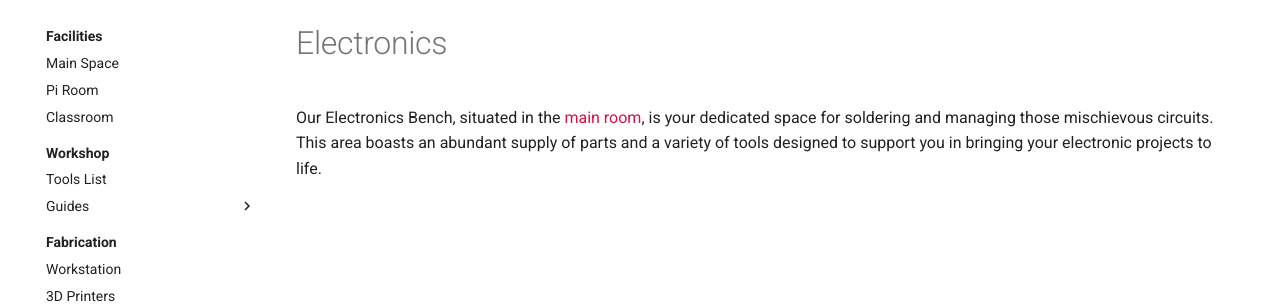
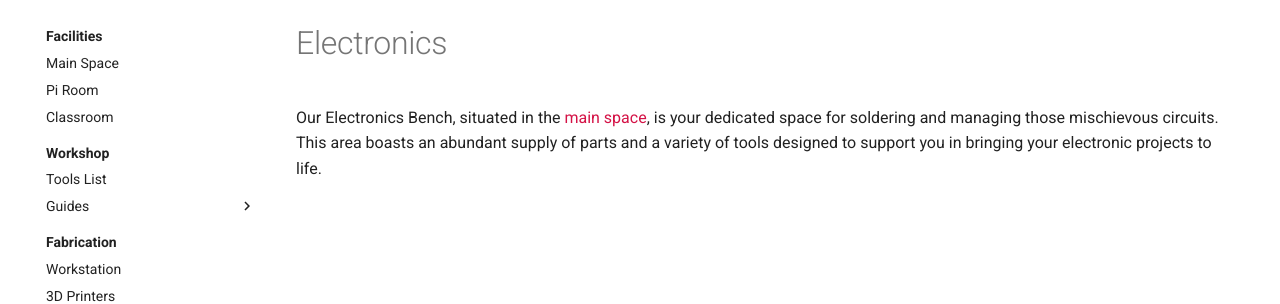
Before and after one commit to leigh-hackspace/HackspaceWiki, an MkDocs documentation site: the page built from docs/facilities/electronics.md, in a window 1280 px wide. Shown: the part 123-427 px from the top of the page. Built offline with MkDocs 1.6.1 and Material for MkDocs 9.7.7, drawn with Linux system fonts in a browser that asks for light colours; comment, search, counter and statistics services are not loaded; the version menu is left out.

Commit message:
Fix links

```diff
--- a/docs/facilities/electronics.md
+++ b/docs/facilities/electronics.md
@@ -1,3 +1,3 @@
 # Electronics
 
-Our Electronics Bench, situated in the [main room](main_room.md), is your dedicated space for soldering and managing those mischievous circuits. This area boasts an abundant supply of parts and a variety of tools designed to support you in bringing your electronic projects to life.
+Our Electronics Bench, situated in the [main space](main_space.md), is your dedicated space for soldering and managing those mischievous circuits. This area boasts an abundant supply of parts and a variety of tools designed to support you in bringing your electronic projects to life.
--- a/mkdocs.yaml
+++ b/mkdocs.yaml
@@ -124,6 +124,7 @@
       - Social Space: facilities/social_space.md
       - Artist Pods: facilities/artist_pods.md
   - Infrastructure:
+      - infrastructure/index.md
       - Internal Services: infrastructure/internal_services.md
       - Network Layout: infrastructure/network_layout.md
       - VPN: infrastructure/vpn.md
```
Also changed, not shown: docs/facilities/artist_pods.md (+1 -1 lines).
